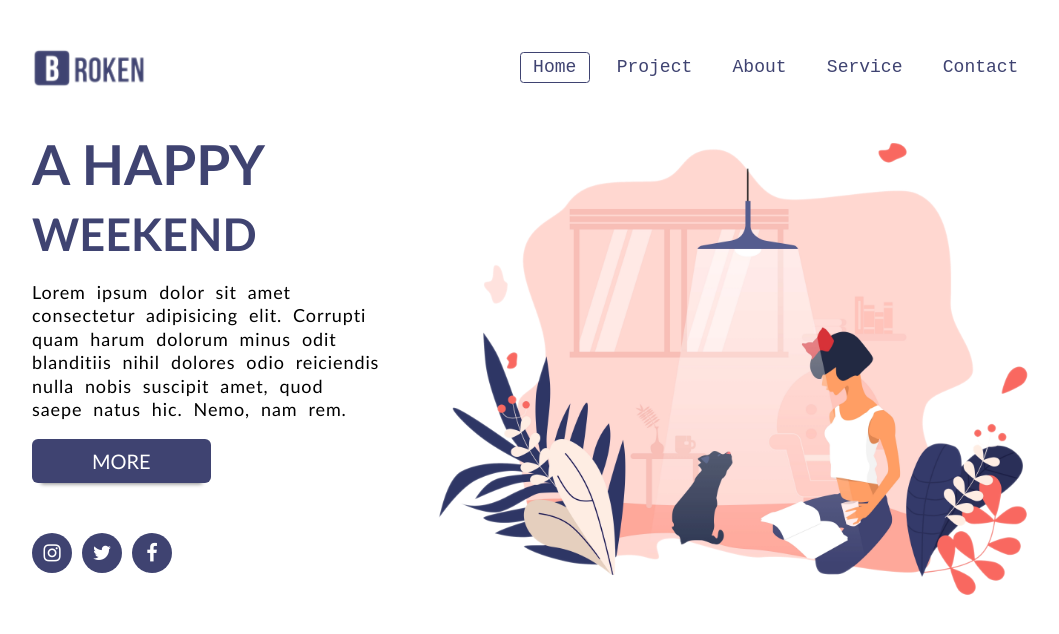
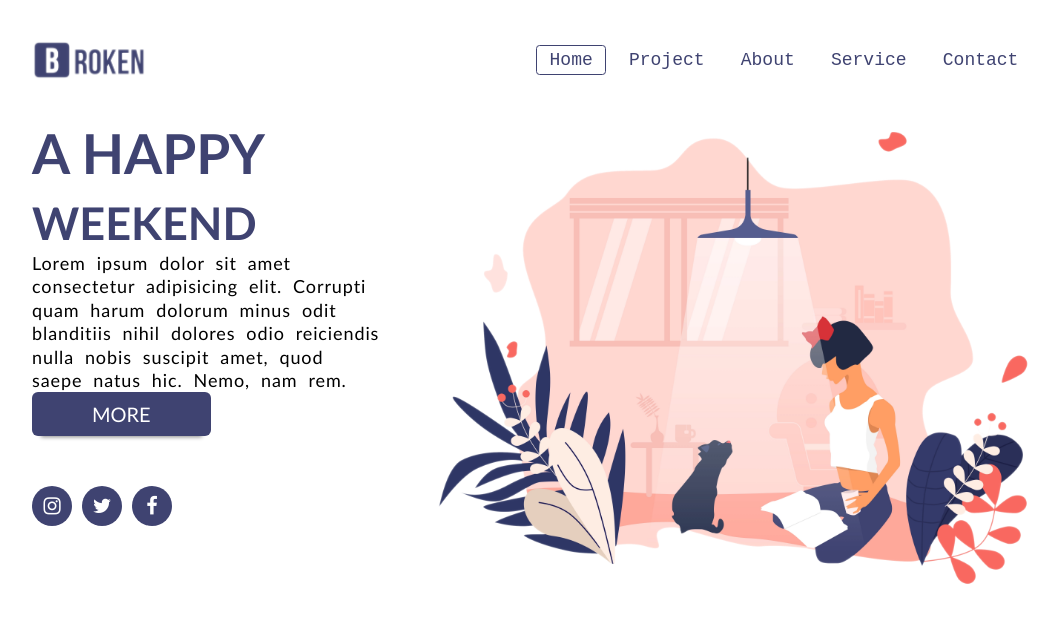
Before and after one commit to Zukauskas/03-happy-weekend, a website: page index.html in a window 1280 px wide. Shown: the whole page, without its empty margins (108-1167 px from the left). Drawn offline with Linux system fonts and the light colour scheme.

Commit message:
Update m,ain header to flex

```diff
--- a/css/main.css
+++ b/css/main.css
@@ -3,12 +3,18 @@
 }
 
 
-body {
+body,
+body * {
+    margin: 0;
+    padding: 0;
     font-family: 'Gill Sans', 'Gill Sans MT', Calibri, 'Trebuchet MS', sans-serif;
+    box-sizing: border-box;
 }
 
 .main-header {
-    display: inline-block;
+    display: flex;
+    justify-content: space-between;
+    align-items: center;
     width: 1000px;
     margin-top: 40px;
     margin-left: calc(50% - 500px);
@@ -16,16 +22,13 @@ body {
 
 .logo {
     height: 40px;
-    float: left;
 }
 
 .main-nav {
-    float: right;
-    margin-top: 3.8px;
+    display: flex;
 }
 
 .main-nav > .link {
-    display: inline-block;
     padding: 0.3em 0.7em;
     margin-left: 0.5em;
     font-size: 18px;
```
